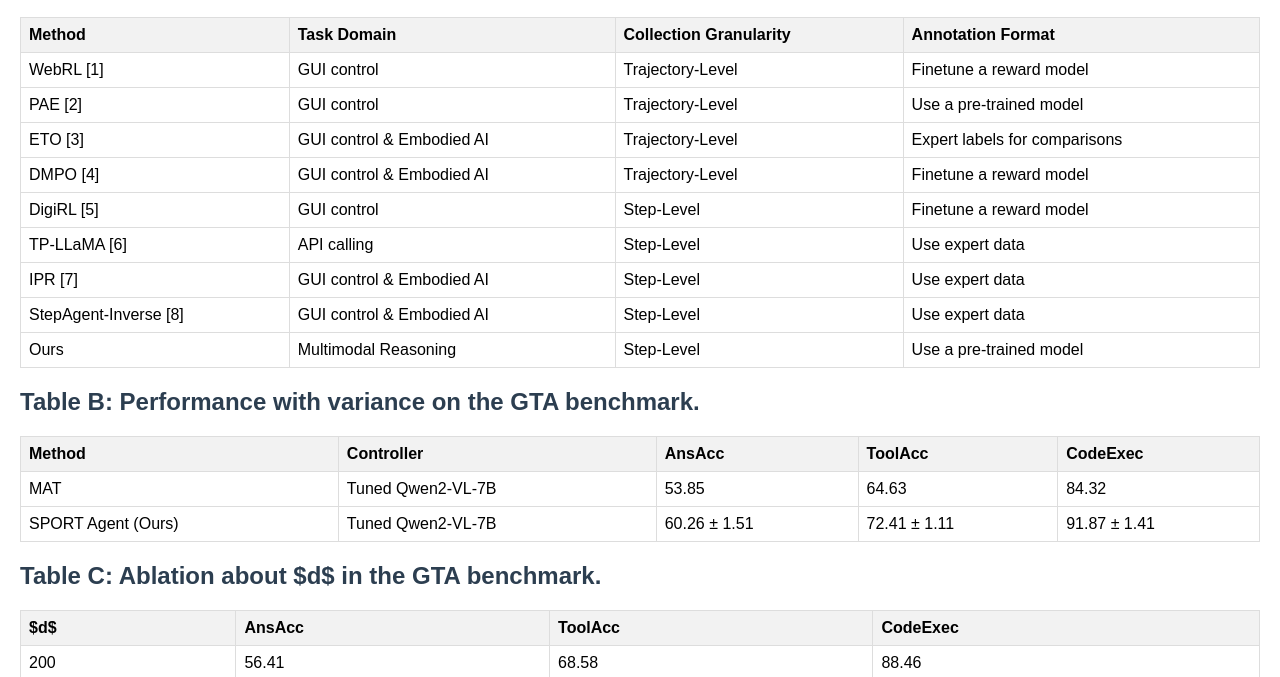
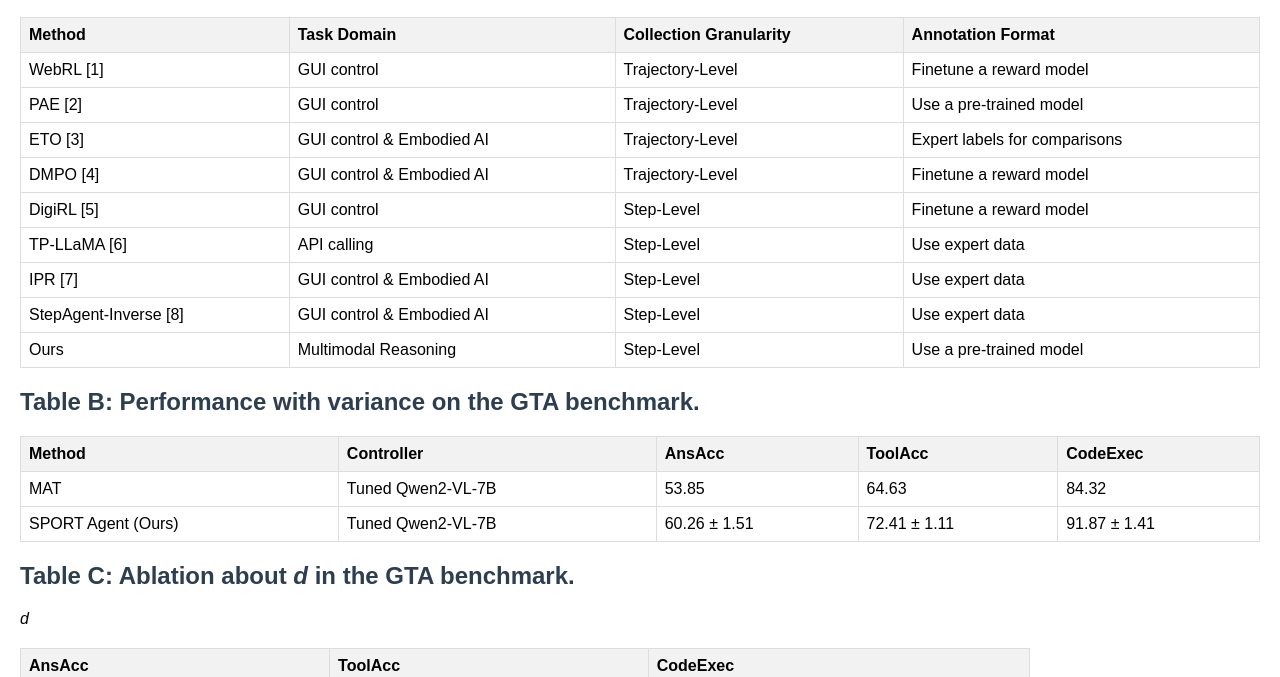
Before and after one commit to SPORT-AGENT-2025/rebuttal, a plain HTML site: page index.html in a window 1280 px wide. Shown: the part 111-788 px from the top of the page. Drawn offline with Linux system fonts and the light colour scheme.

Commit message:
Update index.html

```diff
--- a/index.html
+++ b/index.html
@@ -134,12 +134,12 @@
     </table>
 
 
-    <h2>Table C: Ablation about $d$ in the GTA benchmark.</h2>
+    <h2>Table C: Ablation about <the><i>d</i></th> in the GTA benchmark.</h2>
 
     <table>
         <thead>
             <tr>
-                <th>$d$</th>
+                <the><i>d</i></th>
                 <th>AnsAcc</th>
                 <th>ToolAcc</th>
                 <th>CodeExec</th>
```
